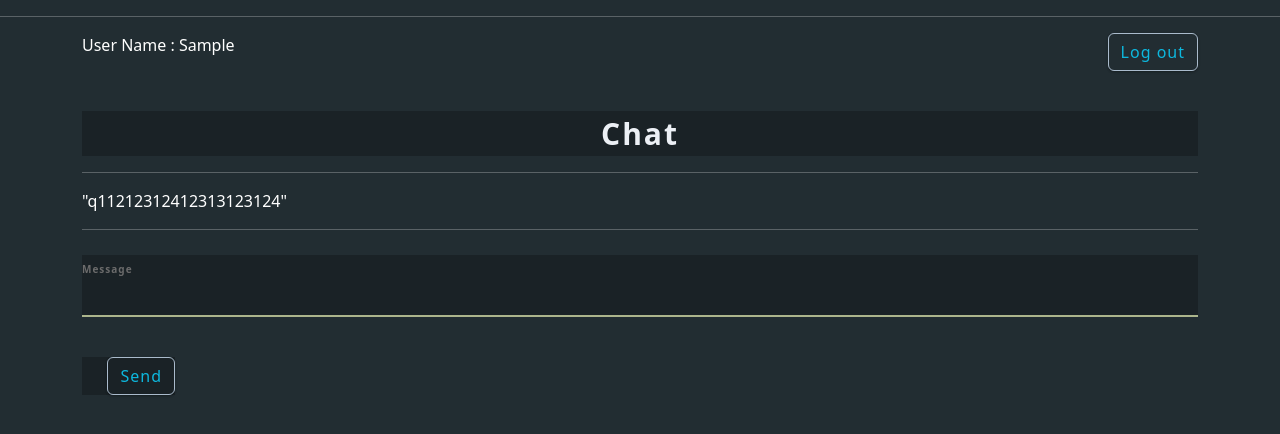
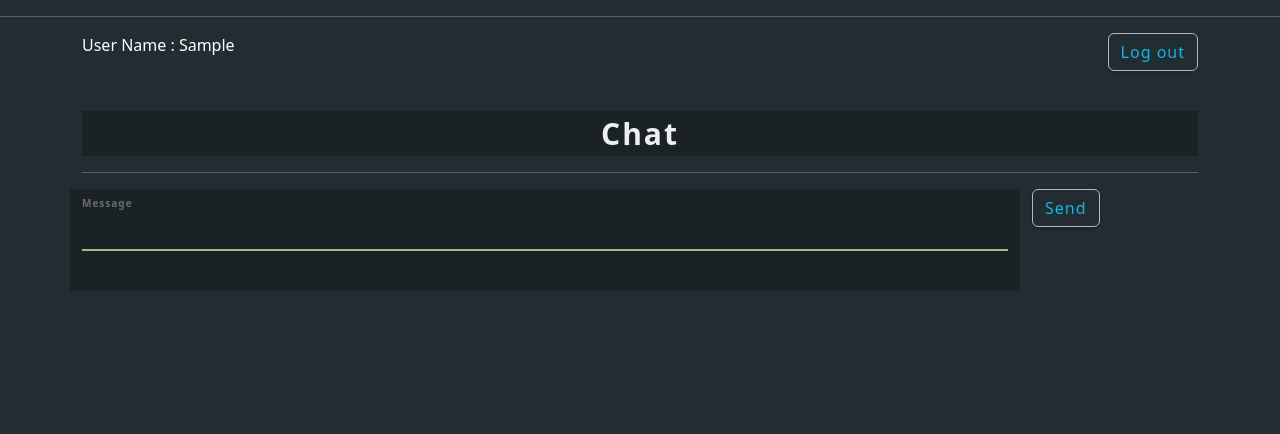
Before and after one commit to celalaygar/Simple-Chat-WebSocket-React-and-SpringBoot, a React (Create React App) app in the folder frontend/: page / in a window 1280 px wide. Both pictures are taken after typing "Sample", "Sample123" into the empty fields and a click on the button "LOGIN". Shown: the top 434 px of the page. Built offline with nearby package versions, Linux system fonts and the light colour scheme.

Commit message:
Add files via upload

```diff
--- a/frontend/src/App.js
+++ b/frontend/src/App.js
@@ -60,26 +60,25 @@ function App() {
               <div className="col-lg-12">
                 <div className="col-lg-12 login-title">Chat</div>
                 <hr />
-                "q11212312412313123124"
-                <hr />
-                <div className="col-lg-12 login-form">
-                  <div className="col-lg-12 login-form">
                 <form autoComplete="off">
+                  <div className='row'>
+                    <div className="col-lg-10 login-form">
                       <div className="form-group">
                         <label className="form-control-label">Message</label>
                         <input type="text" name="messageBody" onChange={(e) => onChangeData(e)} value={message?.messageBody} className="form-control" />
                       </div>
-                      <div className="col-lg-12 loginbttm">
-                        <div className="col-lg-1 login-btm login-button">
+                    </div>
+                    <div className="col-lg-1 loginbttm">
+                      <div className="col-lg-1 loginbttm login-button">
                         <button
                           type='submit'
                           onClick={e => sendMessage(e)}
                           className="btn btn-outline-primary">Send</button>
                       </div>
                     </div>
+                  </div>
+
                 </form>
-                  </div>
-                </div>
               </div>
             </div>
           </div>
```
Lines whose indentation alone changed are shown as unchanged.
